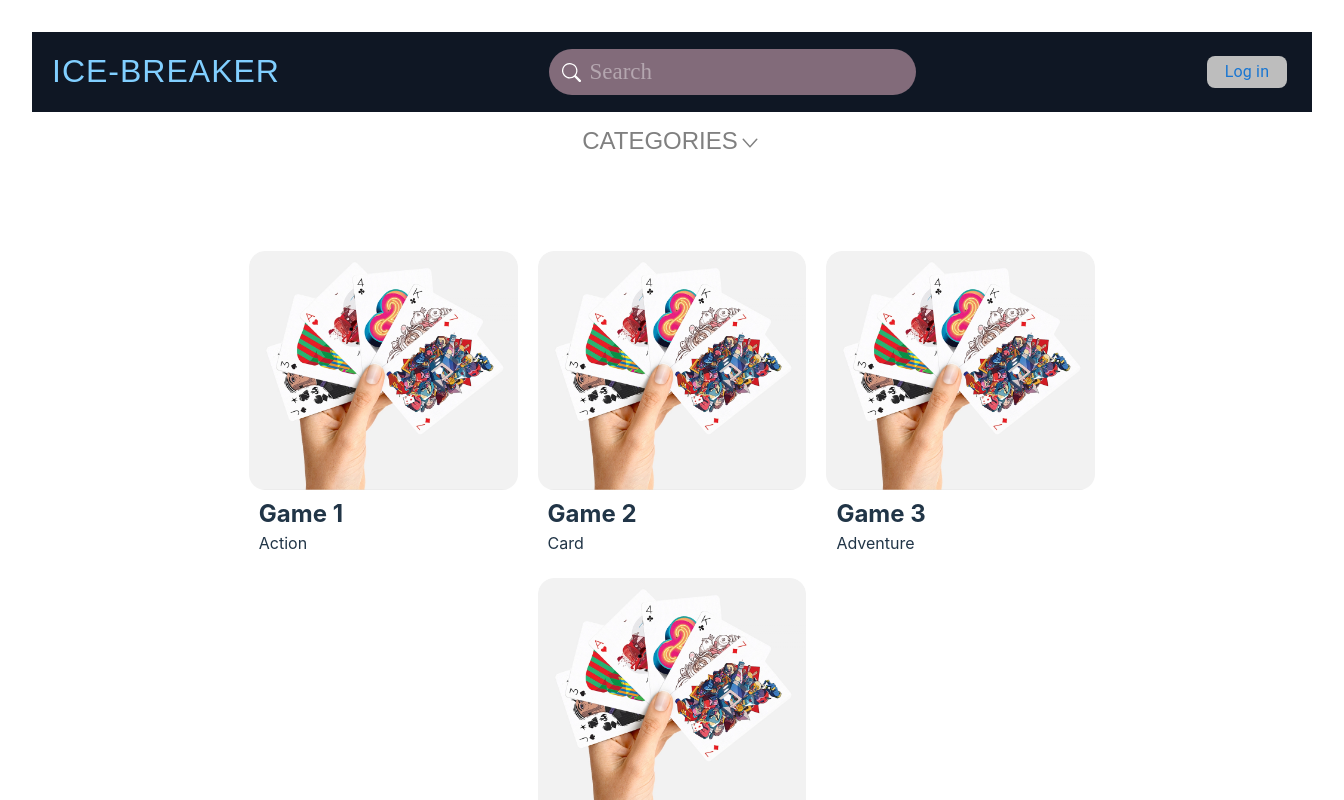
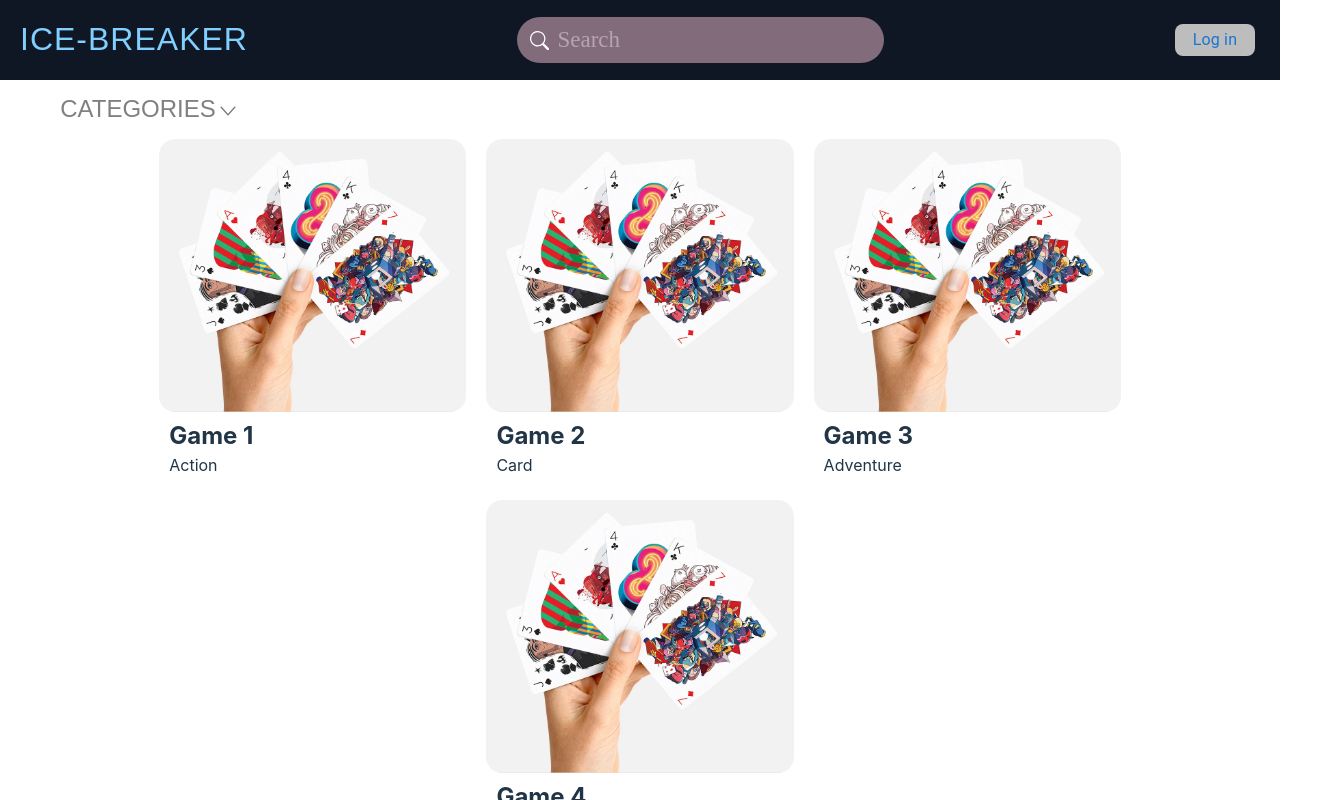
Before and after one commit to art-test-stack/ice-breaker-website, a React (Vite) app in the folder client/: page / in a window 1280 px wide. Shown: the top 800 px of the page, 1344 px wide, since content can reach past the window. Built offline with nearby package versions, Linux system fonts and the light colour scheme; a web font is replaced by a local one.

Commit message:
feat: view a game
merge with main

Issue: #1

```diff
--- a/client/src/App.css
+++ b/client/src/App.css
@@ -1,15 +1,4 @@
-#root {
-  max-width: 1280px;
-  width: 100%;
-  margin: 0 auto;
-  padding: 2rem;
-  display: flex;
-  flex-direction: column;
-  justify-content: center;
-  align-items: center;
-}
-
-#header {
+ #header {
     /* menu along the top of the page */
     display: flex;
     justify-content: space-between;
@@ -36,5 +25,4 @@
   display: flex;
   justify-content: center;
   align-items: center;
-  padding: 80px;
 }
--- a/client/src/index.css
+++ b/client/src/index.css
@@ -1,15 +1,13 @@
 :root {
   font-family: Inter, system-ui, Avenir, Helvetica, Arial, sans-serif;
-
-
   color-scheme: light dark;
   color: white;
   background-color:black;
-
   font-synthesis: none;
   text-rendering: optimizeLegibility;
   -webkit-font-smoothing: antialiased;
   -moz-osx-font-smoothing: grayscale;
+  padding: 0px;
 }
 
 
```
